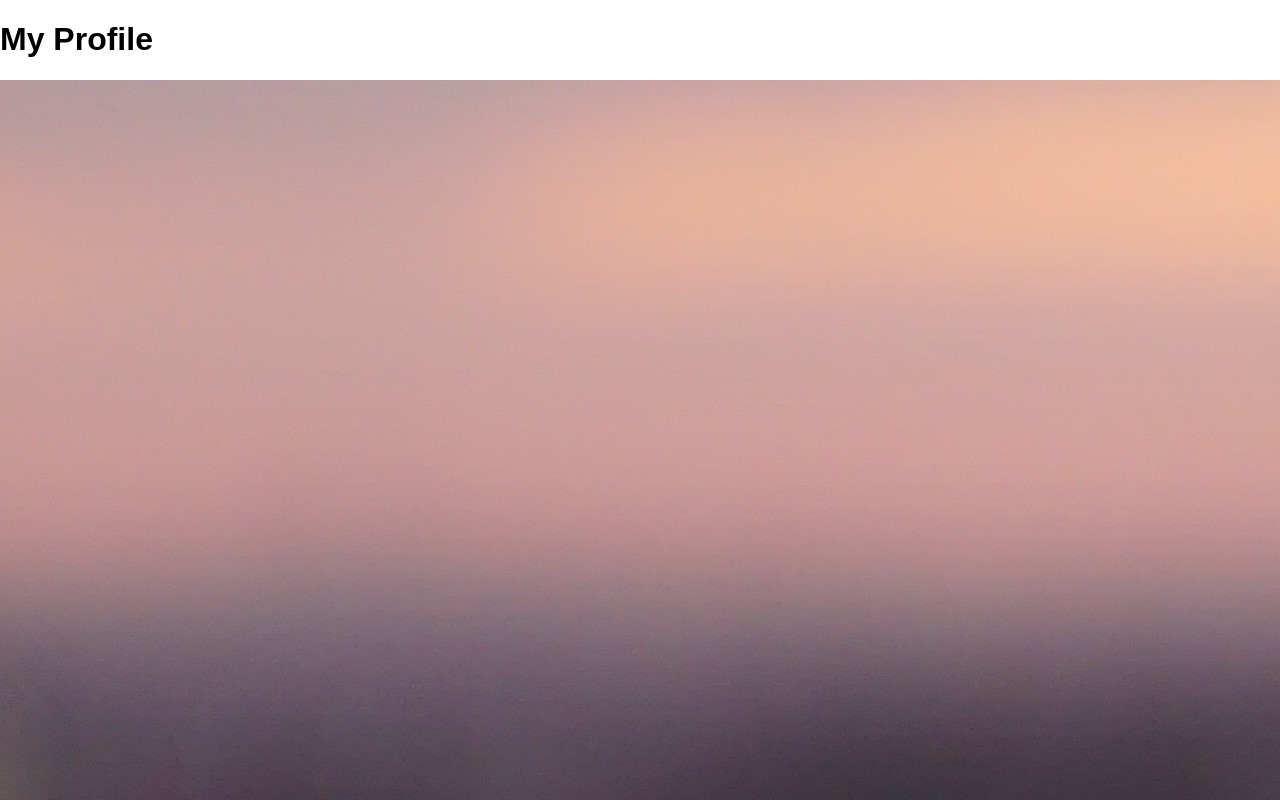
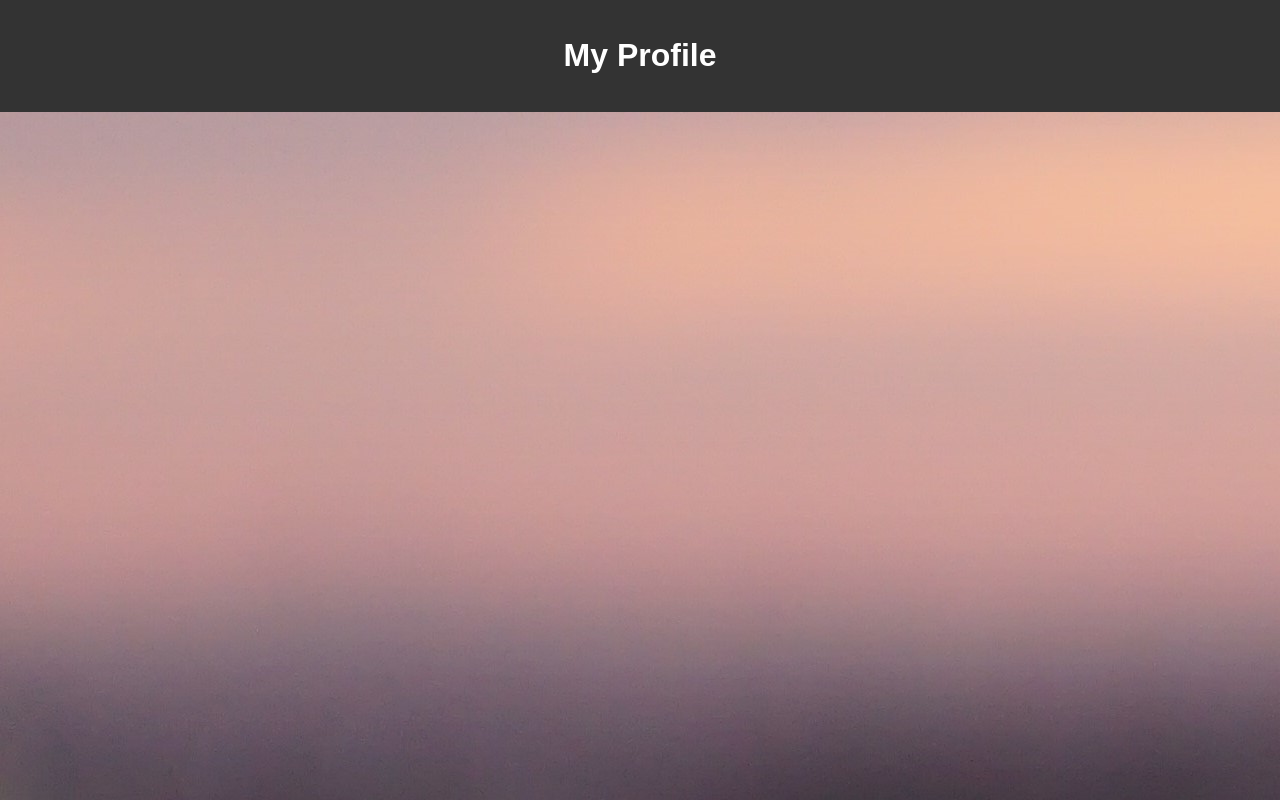
Before and after one commit to halis-juang/laporan_kakas_prak4, a plain HTML site: page index.html in a window 1280 px wide. Shown: the top 800 px of the page. Drawn offline with Linux system fonts and the light colour scheme.

Commit message:
commit ke tujuh meanmbhkan style pada header

```diff
--- a/styles.css
+++ b/styles.css
@@ -3,3 +3,10 @@ body {
   margin: 0;
   padding: 0;
 }
+
+header {
+  background-color: #333;
+  color: #fff;
+  text-align: center;
+  padding: 1em 0;
+}
```
